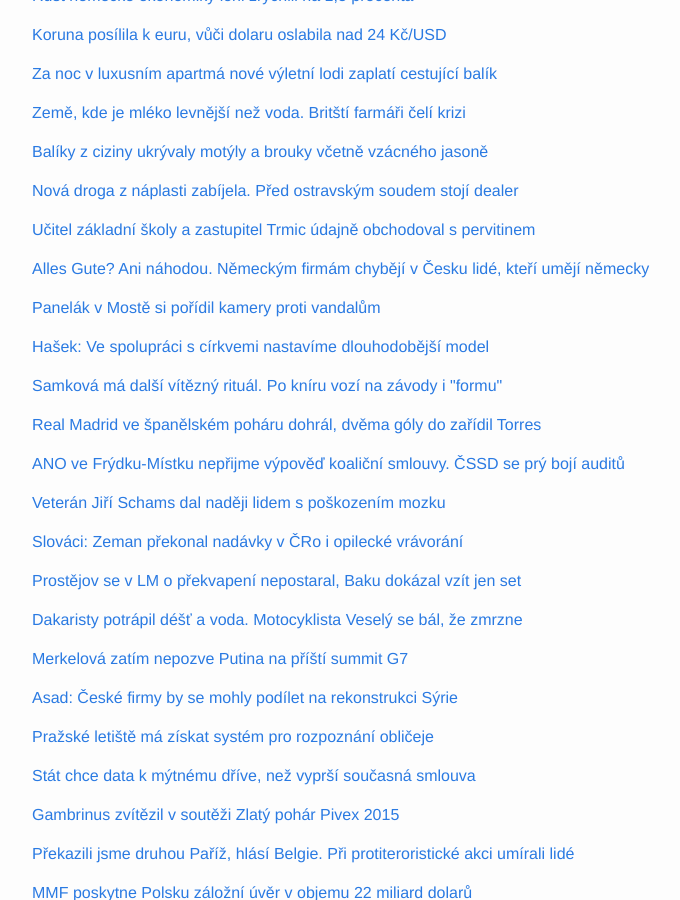
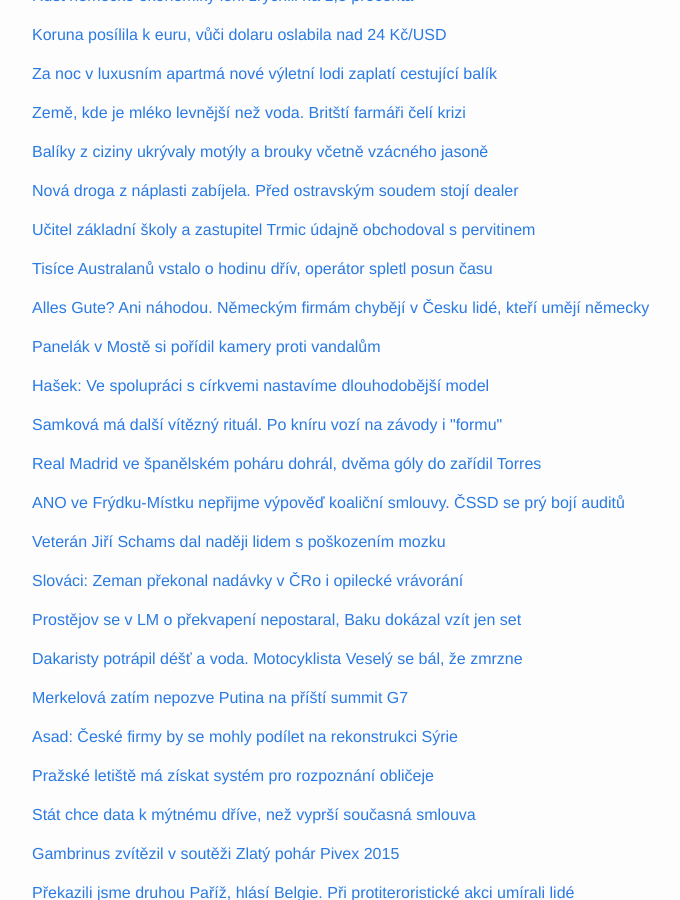
Before and after one commit to adliska/zpravar, a Jekyll site: the page built from index.html, in a window 1280 px wide and 900 px high, scrolled down 2454 px. Shown: the whole window, without its empty margins (238-918 px from the left). Built offline with Jekyll 4.4.1, drawn with Linux system fonts in a browser that asks for light colours.

Commit message:
zpravar news update

```diff
--- a/index.html
+++ b/index.html
@@ -710,155 +710,162 @@ layout: default
 <li><a href=http://www.ceskenoviny.cz/zpravy/zpravy/policie-obvinila-kvuli-drogam-ucitele-a-zastupitele-trmic/1169184>Policie obvinila kvůli drogám učitele a zastupitele Trmic - www.ceskenoviny.cz</a></li>
 <li><a href=http://usti.idnes.cz/obvineni-ucitele-a-zastupitele-trmic-cicheho-z-sireni-drog-pat-/usti-zpravy.aspx?c=A150114_163324_usti-zpravy_alh>Protidrogová centrála zatkla učitele a zastupitele Trmic, je ve vazbě - usti.idnes.cz</a></li>
 </ul>
-</div><p><a href="javascript:;" onclick="toggle_visibility('zpravy66')">Alles Gute? Ani náhodou. Německým firmám chybějí v Česku lidé, kteří umějí německy</a></p>
+</div><p><a href="javascript:;" onclick="toggle_visibility('zpravy66')">Tisíce Australanů vstalo o hodinu dřív, operátor spletl posun času</a></p>
 <div id="zpravy66" style="display:none">
+<ul>
+<li><a href=http://zpravy.idnes.cz/posun-casu-australie-chyba-d0y-/zahranicni.aspx?c=A150115_210935_zahranicni_aba>Tisíce Australanů vstalo o hodinu dřív, operátor spletl posun času - zpravy.idnes.cz</a></li>
+<li><a href=http://zpravy.aktualne.cz/zahranici/protinozcum-selhaly-mobily-do-prace-spechaly-o-hodinu-driv/r~22b57e549cbe11e49f60002590604f2e/>Protinožcům selhaly mobily, do práce je hnaly o hodinu dřív - zpravy.aktualne.cz</a></li>
+<li><a href=http://www.tyden.cz/rubriky/relax/zabava/mylny-posun-casu-tisice-australanu-vzbudily-mobily-driv_330240.html>Mylný posun času: tisíce Australanů vzbudily mobily dřív - www.tyden.cz</a></li>
+</ul>
+</div><p><a href="javascript:;" onclick="toggle_visibility('zpravy67')">Alles Gute? Ani náhodou. Německým firmám chybějí v Česku lidé, kteří umějí německy</a></p>
+<div id="zpravy67" style="display:none">
 <ul>
 <li><a href=http://byznys.ihned.cz/c1-63386790-alles-gute-ani-nahodou-nemeckym-firmam-chybeji-v-cesku-lide-kteri-umeji-nemecky>Alles Gute? Ani náhodou. Německým firmám chybějí v Česku lidé, kteří umějí německy - byznys.ihned.cz</a></li>
 <li><a href=http://byznys.ihned.cz/c1-63386790-alles-gute-ani-nahodou-nemeckym-firmam-chybi-v-cesku-lide-kteri-umi-nemecky>Alles Gute? Ani náhodou. Německým firmám chybí v Česku lidé, kteří umí německy - byznys.ihned.cz</a></li>
 <li><a href=http://byznys.ihned.cz/c1-63386790-nesprechtime-nemeckym-firmam-chybi-v-cesku-lide-kteri-umi-nemecky>Nešprechtíme. Německým firmám chybí v Česku lidé, kteří umí německy - byznys.ihned.cz</a></li>
 </ul>
-</div><p><a href="javascript:;" onclick="toggle_visibility('zpravy67')">Panelák v Mostě si pořídil kamery proti vandalům</a></p>
-<div id="zpravy67" style="display:none">
+</div><p><a href="javascript:;" onclick="toggle_visibility('zpravy68')">Panelák v Mostě si pořídil kamery proti vandalům</a></p>
+<div id="zpravy68" style="display:none">
 <ul>
 <li><a href=http://www.ceskatelevize.cz/ct24/regiony/298301-panelak-v-moste-si-poridil-kamery-proti-vandalum/>Panelák v Mostě si pořídil kamery proti vandalům - www.ceskatelevize.cz</a></li>
 <li><a href=http://www.ceskatelevize.cz/ct24/regiony/298301-panelak-v-mostu-si-poridil-kamery-proti-vandalum/>Panelák v Mostu si pořídil kamery proti vandalům - www.ceskatelevize.cz</a></li>
 <li><a href=http://www.ceskatelevize.cz/ct24/regiony/298301-kamery-se-zaznamem-zbran-proti-zlodejum-a-neporadku/>Kamery se záznamem - zbraň proti zlodějům a nepořádku - www.ceskatelevize.cz</a></li>
 </ul>
-</div><p><a href="javascript:;" onclick="toggle_visibility('zpravy68')">Hašek: Ve spolupráci s církvemi nastavíme dlouhodobější model</a></p>
-<div id="zpravy68" style="display:none">
+</div><p><a href="javascript:;" onclick="toggle_visibility('zpravy69')">Hašek: Ve spolupráci s církvemi nastavíme dlouhodobější model</a></p>
+<div id="zpravy69" style="display:none">
 <ul>
 <li><a href=http://www.ceskatelevize.cz/ct24/domaci/298362-hasek-ve-spolupraci-s-cirkvemi-nastavime-dlouhodobejsi-model/>Hašek: Ve spolupráci s církvemi nastavíme dlouhodobější model - www.ceskatelevize.cz</a></li>
 <li><a href=http://www.denik.cz/z_domova/kraje-se-s-cirkvemi-dohodly-na-spolupraci-ve-trech-oblastech-20150115.html>Kraje se s církvemi dohodly na spolupráci ve třech oblastech - www.denik.cz</a></li>
 <li><a href=http://www.ceskenoviny.cz/zpravy/zpravy/kraje-se-s-cirkvemi-dohodly-na-spolupraci-ve-trech-oblastech/1169525>Kraje se s církvemi dohodly na spolupráci ve třech oblastech - www.ceskenoviny.cz</a></li>
 </ul>
-</div><p><a href="javascript:;" onclick="toggle_visibility('zpravy69')">Samková má další vítězný rituál. Po kníru vozí na závody i "formu"</a></p>
-<div id="zpravy69" style="display:none">
+</div><p><a href="javascript:;" onclick="toggle_visibility('zpravy70')">Samková má další vítězný rituál. Po kníru vozí na závody i "formu"</a></p>
+<div id="zpravy70" style="display:none">
 <ul>
 <li><a href=http://www.denik.cz/zimni_sporty/samkova-ma-dalsi-vitezny-ritual-po-kniru-vozi-na-zavody-i-formu-20150115.html>Samková má další vítězný rituál. Po kníru vozí na závody i "formu" - www.denik.cz</a></li>
 <li><a href=http://www.tyden.cz/rubriky/sport/zimni-sporty/samkova-si-na-ms-privezla-formu-doslova_330251.html>Samková si na MS přivezla formu, doslova - www.tyden.cz</a></li>
 <li><a href=http://sport.idnes.cz/samkova-forma-0d2-/lyzovani.aspx?c=A150115_155958_lyzovani_fil>Esem na prkně i v kuchyni. Samkové teď nosí štěstí i forma od koláče - sport.idnes.cz</a></li>
 </ul>
-</div><p><a href="javascript:;" onclick="toggle_visibility('zpravy70')">Real Madrid ve španělském poháru dohrál, dvěma góly do zařídil Torres</a></p>
-<div id="zpravy70" style="display:none">
+</div><p><a href="javascript:;" onclick="toggle_visibility('zpravy71')">Real Madrid ve španělském poháru dohrál, dvěma góly do zařídil Torres</a></p>
+<div id="zpravy71" style="display:none">
 <ul>
 <li><a href=http://fotbal.idnes.cz/fotbal-spanelsky-pohar-07t-/fot_zahranici.aspx?c=A150115_221128_fot_zahranici_rou>Real Madrid ve španělském poháru dohrál, dvěma góly do zařídil Torres - fotbal.idnes.cz</a></li>
 <li><a href=http://sport.aktualne.cz/torres-dvema-goly-zaridil-vyrazeni-realu-z-poharu/r~d2809db29cfc11e4833a0025900fea04/>Torres dvěma góly zařídil vyřazení Realu z poháru - sport.aktualne.cz</a></li>
 <li><a href=http://www.denik.cz/fotbal/po-navratu-do-atletika-hrdinou-torres-dvema-goly-vyradil-real-z-poharu-20150115.html>Po návratu ihned hrdinou. Torres dvěma góly vyřadil Real z poháru - www.denik.cz</a></li>
 </ul>
-</div><p><a href="javascript:;" onclick="toggle_visibility('zpravy71')">ANO ve Frýdku-Místku nepřijme výpověď koaliční smlouvy. ČSSD se prý bojí auditů</a></p>
-<div id="zpravy71" style="display:none">
+</div><p><a href="javascript:;" onclick="toggle_visibility('zpravy72')">ANO ve Frýdku-Místku nepřijme výpověď koaliční smlouvy. ČSSD se prý bojí auditů</a></p>
+<div id="zpravy72" style="display:none">
 <ul>
 <li><a href=http://www.novinky.cz/domaci/358909-ano-ve-frydku-mistku-neprijme-vypoved-koalicni-smlouvy-cssd-se-pry-boji-auditu.html>ANO ve Frýdku-Místku nepřijme výpověď koaliční smlouvy. ČSSD se prý bojí auditů - www.novinky.cz</a></li>
 <li><a href=http://www.ceskatelevize.cz/ct24/regiony/298313-ano-ve-frydku-mistku-neakceptuje-vypovezeni-koalicni-smlouvy-s-cssd/>ANO ve Frýdku-Místku neakceptuje vypovězení koaliční smlouvy s ČSSD - www.ceskatelevize.cz</a></li>
 <li><a href=http://www.ceskenoviny.cz/zpravy/zpravy/frydecko-mistecke-ano-neakceptuje-vypovezeni-koalicni-smlouvy/1169391>Frýdecko-místecké ANO neakceptuje vypovězení koaliční smlouvy - www.ceskenoviny.cz</a></li>
 </ul>
-</div><p><a href="javascript:;" onclick="toggle_visibility('zpravy72')">Veterán Jiří Schams dal naději lidem s poškozením mozku</a></p>
-<div id="zpravy72" style="display:none">
+</div><p><a href="javascript:;" onclick="toggle_visibility('zpravy73')">Veterán Jiří Schams dal naději lidem s poškozením mozku</a></p>
+<div id="zpravy73" style="display:none">
 <ul>
 <li><a href=http://www.ceskatelevize.cz/ct24/domaci/298267-veteran-jiri-schams-dal-nadeji-lidem-s-poskozenim-mozku/>Veterán Jiří Schams dal naději lidem s poškozením mozku - www.ceskatelevize.cz</a></li>
 <li><a href=http://www.ceskatelevize.cz/ct24/domaci/298267-lide-se-rozloucili-s-valecnym-veteranem-jirim-schamsem/>Lidé se rozloučili s válečným veteránem Jiřím Schamsem - www.ceskatelevize.cz</a></li>
 <li><a href=http://www.ceskatelevize.cz/ct24/domaci/298267-v-poledne-probehne-posledni-rozlouceni-s-valecnym-veteranem-jirim-schamsem/>V poledne proběhne poslední rozloučení s válečným veteránem Jiřím Schamsem - www.ceskatelevize.cz</a></li>
 </ul>
-</div><p><a href="javascript:;" onclick="toggle_visibility('zpravy73')">Slováci: Zeman překonal nadávky v ČRo i opilecké vrávorání</a></p>
-<div id="zpravy73" style="display:none">
+</div><p><a href="javascript:;" onclick="toggle_visibility('zpravy74')">Slováci: Zeman překonal nadávky v ČRo i opilecké vrávorání</a></p>
+<div id="zpravy74" style="display:none">
 <ul>
 <li><a href=http://zpravy.aktualne.cz/zahranici/slovaci-zeman-prekonal-nadavky-v-cro-i-opilecke-vravorani/r~2f22f9c49cf411e4ab15002590604f2e/>Slováci: Zeman překonal nadávky v ČRo i opilecké vrávorání - zpravy.aktualne.cz</a></li>
 <li><a href=http://www.lidovky.cz/ubohost-hodnoti-zemanovy-vyroky-o-handicapovanych-slovaci-pq1-/zpravy-svet.aspx?c=A150115_201919_ln_zahranici_sij>Ubohost, hodnotí Zemanovy výroky o handicapovaných slovenský web  - www.lidovky.cz</a></li>
 <li><a href=http://zpravy.idnes.cz/zeman-segregace-deti-ubohy-vyrok-d4d-/domaci.aspx?c=A150115_184934_domaci_hro>Zemanův výrok je ubohý, překonal jím i opilecké potácení, píšou Slováci - zpravy.idnes.cz</a></li>
 </ul>
-</div><p><a href="javascript:;" onclick="toggle_visibility('zpravy74')">Prostějov se v LM o překvapení nepostaral, Baku dokázal vzít jen set</a></p>
-<div id="zpravy74" style="display:none">
+</div><p><a href="javascript:;" onclick="toggle_visibility('zpravy75')">Prostějov se v LM o překvapení nepostaral, Baku dokázal vzít jen set</a></p>
+<div id="zpravy75" style="display:none">
 <ul>
 <li><a href=http://www.denik.cz/ostatni_sport/prostejov-se-v-lm-o-prekvapeni-nepostaral-baku-dokazal-vzit-jen-set-20150115.html>Prostějov se v LM o překvapení nepostaral, Baku dokázal vzít jen set - www.denik.cz</a></li>
 <li><a href=http://sport.aktualne.cz/volejbalistky-prostejova-prohraly-v-lize-mistryn-v-baku-1-3/r~470c19709ccd11e4b98c002590604f2e/>Volejbalistky Prostějova prohrály v Lize mistryň v Baku 1:3 - sport.aktualne.cz</a></li>
 <li><a href=http://sport.idnes.cz/volejbal-liga-mistryn-prostejov-dow-/volejbal.aspx?c=A150115_155913_volejbal_rou>Volejbalistky Prostějova padly v Lize mistryň v Baku a jsou poslední - sport.idnes.cz</a></li>
 </ul>
-</div><p><a href="javascript:;" onclick="toggle_visibility('zpravy75')">Dakaristy potrápil déšť a voda. Motocyklista Veselý se bál, že zmrzne</a></p>
-<div id="zpravy75" style="display:none">
+</div><p><a href="javascript:;" onclick="toggle_visibility('zpravy76')">Dakaristy potrápil déšť a voda. Motocyklista Veselý se bál, že zmrzne</a></p>
+<div id="zpravy76" style="display:none">
 <ul>
 <li><a href=http://sport.idnes.cz/dakar-desata-etapa-ohlasy-vesely-loprais-ffl-/motorsport.aspx?c=A150115_115319_motorsport_ten>Dakaristy potrápil déšť a voda. Motocyklista Veselý se bál, že zmrzne - sport.idnes.cz</a></li>
 <li><a href=http://www.denik.cz/motorismus/dest-voda-zima-na-dakaru-vladlo-pocasi-lopraise-pripravilo-o-bednu-20150115.html>Déšť, voda, zima. Na Dakaru vládlo počasí, Lopraise připravilo o "bednu" - www.denik.cz</a></li>
 <li><a href=http://www.tyden.cz/rubriky/sport/motorismus/loprais-priznal-ze-mu-slo-o-zivot-kolomy-byl-souperum-pro-srandu_330187.html>Loprais přiznal, že mu šlo o život. Kolomý byl soupeřům pro srandu - www.tyden.cz</a></li>
 </ul>
-</div><p><a href="javascript:;" onclick="toggle_visibility('zpravy76')">Merkelová zatím nepozve Putina na příští summit G7 </a></p>
-<div id="zpravy76" style="display:none">
+</div><p><a href="javascript:;" onclick="toggle_visibility('zpravy77')">Merkelová zatím nepozve Putina na příští summit G7 </a></p>
+<div id="zpravy77" style="display:none">
 <ul>
 <li><a href=http://www.novinky.cz/zahranicni/evropa/358920-merkelova-zatim-nepozve-putina-na-pristi-summit-g7.html>Merkelová zatím nepozve Putina na příští summit G7  - www.novinky.cz</a></li>
 <li><a href=http://www.lidovky.cz/merkelova-nechce-pozvat-putina-na-pristi-summit-g7-fwj-/zpravy-svet.aspx?c=A150115_215518_ln_zahranici_sij>Merkelová nechce pozvat Putina na příští summit G7, zatím  - www.lidovky.cz</a></li>
 <li><a href=http://www.ceskenoviny.cz/zpravy/zpravy/merkelova-putina-na-pristi-summit-g7-zatim-nepozve/1169516>Merkelová Putina na příští summit G7 zatím nepozve - www.ceskenoviny.cz</a></li>
 </ul>
-</div><p><a href="javascript:;" onclick="toggle_visibility('zpravy77')">Asad: České firmy by se mohly podílet na rekonstrukci Sýrie</a></p>
-<div id="zpravy77" style="display:none">
+</div><p><a href="javascript:;" onclick="toggle_visibility('zpravy78')">Asad: České firmy by se mohly podílet na rekonstrukci Sýrie</a></p>
+<div id="zpravy78" style="display:none">
 <ul>
 <li><a href=http://www.tyden.cz/rubriky/zahranici/asie-a-oceanie/asad-ceske-firmy-by-se-mohly-podilet-na-rekonstrukci-syrie_330249.html>Asad: České firmy by se mohly podílet na rekonstrukci Sýrie - www.tyden.cz</a></li>
 <li><a href=http://zpravy.aktualne.cz/zahranici/asad-firmy-z-cr-by-se-mohly-podilet-na-obnove-syrie/r~e067db8e9cc511e4b98c002590604f2e/>Asad chválí Česko. Českým firmám slibuje zakázky - zpravy.aktualne.cz</a></li>
 <li><a href=http://zpravy.e15.cz/zahranicni/politika/asad-ocenil-postoj-ceska-firmy-by-se-mohly-podilet-na-obnove-syrie-1153365>Asad ocenil postoj Česka, firmy by se mohly podílet na obnově Sýrie - zpravy.e15.cz</a></li>
 </ul>
-</div><p><a href="javascript:;" onclick="toggle_visibility('zpravy78')">Pražské letiště má získat systém pro rozpoznání obličeje</a></p>
-<div id="zpravy78" style="display:none">
+</div><p><a href="javascript:;" onclick="toggle_visibility('zpravy79')">Pražské letiště má získat systém pro rozpoznání obličeje</a></p>
+<div id="zpravy79" style="display:none">
 <ul>
 <li><a href=http://zpravy.e15.cz/byznys/doprava-a-logistika/prazske-letiste-ma-ziskat-system-pro-rozpoznani-obliceje-1153659>Pražské letiště má získat systém pro rozpoznání obličeje - zpravy.e15.cz</a></li>
 <li><a href=http://www.denik.cz/ekonomika/letiste-praha-ma-ziskat-system-poznavajici-obliceje-cestujicich-20150115-ogy9.html>Letiště Praha má získat systém poznávající obličeje cestujících - www.denik.cz</a></li>
 <li><a href=http://www.ceskenoviny.cz/zpravy/zpravy/letiste-praha-ma-ziskat-system-poznavajici-obliceje-cestujicich/1169290>Letiště Praha má získat systém poznávající obličeje cestujících - www.ceskenoviny.cz</a></li>
 </ul>
-</div><p><a href="javascript:;" onclick="toggle_visibility('zpravy79')">Stát chce data k mýtnému dříve, než vyprší současná smlouva</a></p>
-<div id="zpravy79" style="display:none">
+</div><p><a href="javascript:;" onclick="toggle_visibility('zpravy80')">Stát chce data k mýtnému dříve, než vyprší současná smlouva</a></p>
+<div id="zpravy80" style="display:none">
 <ul>
 <li><a href=http://www.ceskatelevize.cz/ct24/ekonomika/298317-stat-chce-data-k-mytnemu-drive-nez-vyprsi-soucasna-smlouva/>Stát chce data k mýtnému dříve, než vyprší současná smlouva - www.ceskatelevize.cz</a></li>
 <li><a href=http://domaci.ihned.cz/c1-63386810-ministr-tok-hleda-novy-mytny-system-k-detailum-stareho-ale-nema-pristup>Ministr Ťok hledá nový mýtný systém, k detailům starého ale nemá přístup - domaci.ihned.cz</a></li>
 <li><a href=http://www.financninoviny.cz/zpravodajstvi/zpravy/tok-stat-dostane-data-k-mytnemu-systemu-az-po-vyprseni-smlouvy/1169241>Ťok: Stát dostane data k mýtnému systému až po vypršení smlouvy - www.financninoviny.cz</a></li>
 </ul>
-</div><p><a href="javascript:;" onclick="toggle_visibility('zpravy80')">Gambrinus zvítězil v soutěži Zlatý pohár Pivex 2015</a></p>
-<div id="zpravy80" style="display:none">
+</div><p><a href="javascript:;" onclick="toggle_visibility('zpravy81')">Gambrinus zvítězil v soutěži Zlatý pohár Pivex 2015</a></p>
+<div id="zpravy81" style="display:none">
 <ul>
 <li><a href=http://www.tyden.cz/rubriky/relax/apetit/pivo/gambrinus-zvitezil-v-soutezi-zlaty-pohar-pivex-2015_330215.html>Gambrinus zvítězil v soutěži Zlatý pohár Pivex 2015 - www.tyden.cz</a></li>
 <li><a href=http://www.lidovky.cz/nejlepsi-lahvac-na-pivexu-desitka-od-gambrinusu-f5h-/pivo.aspx?c=A150115_110353_ln-pivo_ons>Nejlepší lahváč na Pivexu? Desítka od Gambrinusu  - www.lidovky.cz</a></li>
 <li><a href=http://www.denik.cz/ekonomika/sampionem-je-gambrinus-vyhral-zlaty-pohar-pivex-20150114-s587.html>Šampionem je Gambrinus. Vyhrál Zlatý pohár Pivex - www.denik.cz</a></li>
 </ul>
-</div><p><a href="javascript:;" onclick="toggle_visibility('zpravy81')">Překazili jsme druhou Paříž, hlásí Belgie. Při protiteroristické akci umírali lidé</a></p>
-<div id="zpravy81" style="display:none">
+</div><p><a href="javascript:;" onclick="toggle_visibility('zpravy82')">Překazili jsme druhou Paříž, hlásí Belgie. Při protiteroristické akci umírali lidé</a></p>
+<div id="zpravy82" style="display:none">
 <ul>
 <li><a href=http://www.novinky.cz/zahranicni/evropa/358914-prekazili-jsme-druhou-pariz-hlasi-belgie-pri-protiteroristicke-akci-umirali-lide.html>Překazili jsme druhou Paříž, hlásí Belgie. Při protiteroristické akci umírali lidé - www.novinky.cz</a></li>
 <li><a href=http://www.novinky.cz/zahranicni/evropa/358914-tri-mrtvi-pri-protiteroristicke-operaci-v-belgii.html>Tři mrtví při protiteroristické operaci v Belgii - www.novinky.cz</a></li>
 <li><a href=http://www.novinky.cz/zahranicni/evropa/358914-nejmene-dva-mrtvi-pri-protiteroristicke-operaci-v-belgii.html>Nejméně dva mrtví při protiteroristické operaci v Belgii - www.novinky.cz</a></li>
 </ul>
-</div><p><a href="javascript:;" onclick="toggle_visibility('zpravy82')">MMF poskytne Polsku záložní úvěr v objemu 22 miliard dolarů</a></p>
-<div id="zpravy82" style="display:none">
+</div><p><a href="javascript:;" onclick="toggle_visibility('zpravy83')">MMF poskytne Polsku záložní úvěr v objemu 22 miliard dolarů</a></p>
+<div id="zpravy83" style="display:none">
 <ul>
 <li><a href=http://zpravy.e15.cz/zahranicni/ekonomika/mmf-poskytne-polsku-zalozni-uver-v-objemu-22-miliard-dolaru-1153390>MMF poskytne Polsku záložní úvěr v objemu 22 miliard dolarů - zpravy.e15.cz</a></li>
 <li><a href=http://zpravy.e15.cz/zahranicni/ekonomika/mmf-poskytne-polsku-novy-zalozni-uver-v-objemu-22-1-miliardy-dolaru-1153390>MMF poskytne Polsku nový záložní úvěr v objemu 22,1 miliardy dolarů - zpravy.e15.cz</a></li>
 <li><a href=http://www.novinky.cz/ekonomika/358811-mmf-poskytne-polsku-novy-zalozni-uver-22-1-miliardy-dolaru.html>MMF poskytne Polsku nový záložní úvěr 22,1 miliardy dolarů - www.novinky.cz</a></li>
 </ul>
-</div><p><a href="javascript:;" onclick="toggle_visibility('zpravy83')">Rusové si chtějí za miliardy koupit lepší pověst</a></p>
-<div id="zpravy83" style="display:none">
+</div><p><a href="javascript:;" onclick="toggle_visibility('zpravy84')">Rusové si chtějí za miliardy koupit lepší pověst</a></p>
+<div id="zpravy84" style="display:none">
 <ul>
 <li><a href=http://www.ceskatelevize.cz/ct24/ekonomika/298359-rusove-si-chteji-za-miliardy-koupit-lepsi-povest/>Rusové si chtějí za miliardy koupit lepší pověst - www.ceskatelevize.cz</a></li>
 <li><a href=http://www.ceskatelevize.cz/ct24/ekonomika/298359-rusko-chce-zapracovat-na-svem-medialnim-obrazu-vyda-miliardy-navic/>Rusko chce zapracovat na svém mediálním obrazu. Vydá miliardy navíc - www.ceskatelevize.cz</a></li>
 <li><a href=http://zpravy.e15.cz/zahranicni/politika/kreml-navysi-podporu-propagandy-v-zahranici-1153638>Kreml navýší podporu propagandy v zahraničí - zpravy.e15.cz</a></li>
 </ul>
-</div><p><a href="javascript:;" onclick="toggle_visibility('zpravy84')">Autosalon se letos v Brně neuskuteční, stejně jako loni</a></p>
-<div id="zpravy84" style="display:none">
+</div><p><a href="javascript:;" onclick="toggle_visibility('zpravy85')">Autosalon se letos v Brně neuskuteční, stejně jako loni</a></p>
+<div id="zpravy85" style="display:none">
 <ul>
 <li><a href=http://www.novinky.cz/auto/358897-autosalon-se-letos-v-brne-neuskutecni-stejne-jako-loni.html>Autosalon se letos v Brně neuskuteční, stejně jako loni - www.novinky.cz</a></li>
 <li><a href=http://zpravy.aktualne.cz/ekonomika/autosalon-v-brne-nebude-zajem-melo-jen-pet-znacek/r~549007fe9cab11e49e4b0025900fea04/>Autosalon v Brně nebude, zájem mělo jen pět značek - zpravy.aktualne.cz</a></li>
 <li><a href=http://www.financninoviny.cz/zpravodajstvi/zpravy/autosalon-se-letos-v-brne-stejne-jako-loni-neuskutecni/1169254>Autosalon se letos v Brně stejně jako  loni neuskuteční - www.financninoviny.cz</a></li>
 </ul>
-</div><p><a href="javascript:;" onclick="toggle_visibility('zpravy85')">Dovolených v Česku přibývá, pomoci může i slabá koruna</a></p>
-<div id="zpravy85" style="display:none">
+</div><p><a href="javascript:;" onclick="toggle_visibility('zpravy86')">Dovolených v Česku přibývá, pomoci může i slabá koruna</a></p>
+<div id="zpravy86" style="display:none">
 <ul>
 <li><a href=http://www.ceskatelevize.cz/ct24/ekonomika/298278-dovolenych-v-cesku-pribyva-pomoci-muze-i-slaba-koruna/>Dovolených v Česku přibývá, pomoci může i slabá koruna - www.ceskatelevize.cz</a></li>
 <li><a href=http://www.ceskatelevize.cz/ct24/ekonomika/298278-dovolenych-v-cesku-pribyva-pomuze-i-slaba-koruna/>Dovolených v Česku přibývá, pomůže i slabá koruna - www.ceskatelevize.cz</a></li>
 <li><a href=http://www.financninoviny.cz/zpravodajstvi/zpravy/domaci-turisticky-ruch-opet-mirne-poroste-i-diky-slabe-korune/1169225>Domácí turistický ruch opět mírně poroste, i díky slabé koruně - www.financninoviny.cz</a></li>
 </ul>
-</div><p><a href="javascript:;" onclick="toggle_visibility('zpravy86')">Boj o největší automobilku světa je těsný. GM rekord nestačí</a></p>
-<div id="zpravy86" style="display:none">
+</div><p><a href="javascript:;" onclick="toggle_visibility('zpravy87')">Boj o největší automobilku světa je těsný. GM rekord nestačí</a></p>
+<div id="zpravy87" style="display:none">
 <ul>
 <li><a href=http://zpravy.aktualne.cz/ekonomika/auto/boj-o-svetoveho-vyrobce-aut-c1-je-tesny-gm-rekord-nestacil/r~18c0e3fc9c9111e498be002590604f2e/>Boj o největší automobilku světa je těsný. GM rekord nestačí - zpravy.aktualne.cz</a></li>
 <li><a href=http://byznys.ihned.cz/c1-63385160-pet-nejdulezitejsich-zprav-z-byznysu-ktere-by-vam-nemely-uniknout>Pět nejdůležitějších zpráv z byznysu, které by vám neměly uniknout - byznys.ihned.cz</a></li>
 <li><a href=http://www.financninoviny.cz/zpravodajstvi/zpravy/gm-loni-prodal-rekordni-pocet-aut-zaostal-ale-za-volkswagenem/1169056>GM loni prodal rekordní počet aut, zaostal ale za Volkswagenem - www.financninoviny.cz</a></li>
 </ul>
-</div><p><a href="javascript:;" onclick="toggle_visibility('zpravy87')">Pražská rada si připravuje půdu pro další odpadové provizorium</a></p>
-<div id="zpravy87" style="display:none">
+</div><p><a href="javascript:;" onclick="toggle_visibility('zpravy88')">Pražská rada si připravuje půdu pro další odpadové provizorium</a></p>
+<div id="zpravy88" style="display:none">
 <ul>
 <li><a href=http://www.ceskatelevize.cz/ct24/regiony/298320-prazska-rada-si-pripravuje-pudu-pro-dalsi-odpadove-provizorium/>Pražská rada si připravuje půdu pro další odpadové provizorium - www.ceskatelevize.cz</a></li>
 <li><a href=http://www.ceskenoviny.cz/zpravy/zpravy/praha-udelala-dalsi-krok-pri-priprave-tendru-na-svoz-odpadu/1169310>Praha udělala další krok při přípravě tendru na svoz odpadu - www.ceskenoviny.cz</a></li>
```
